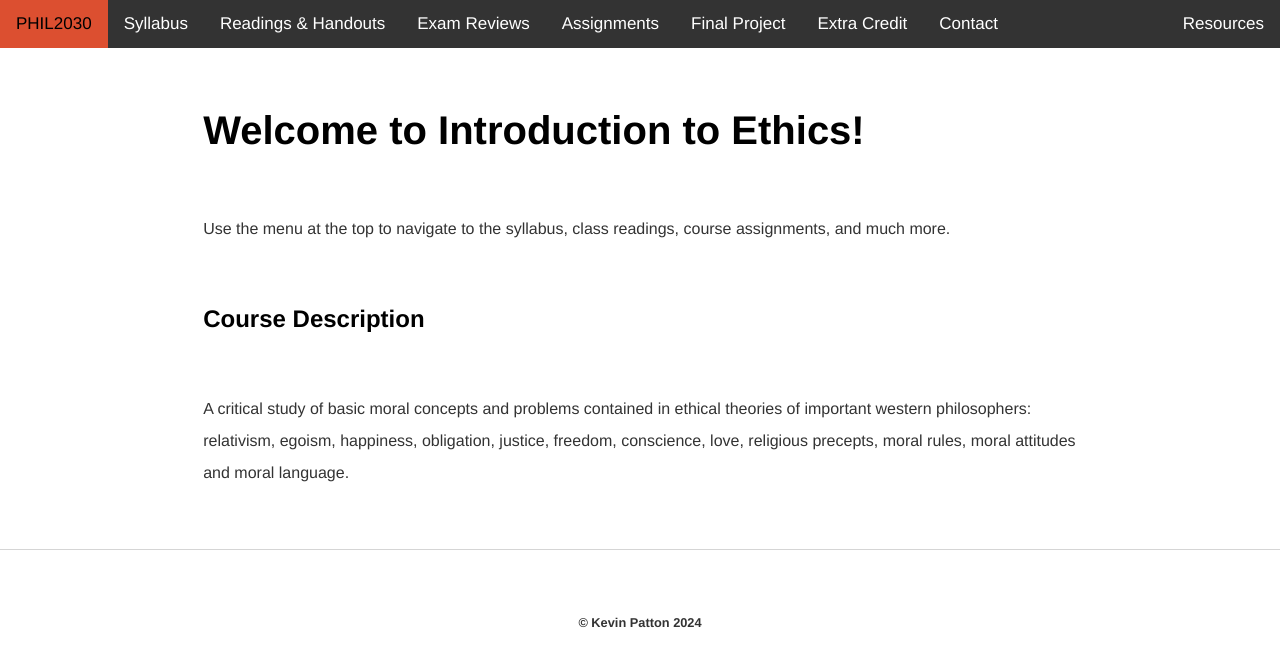
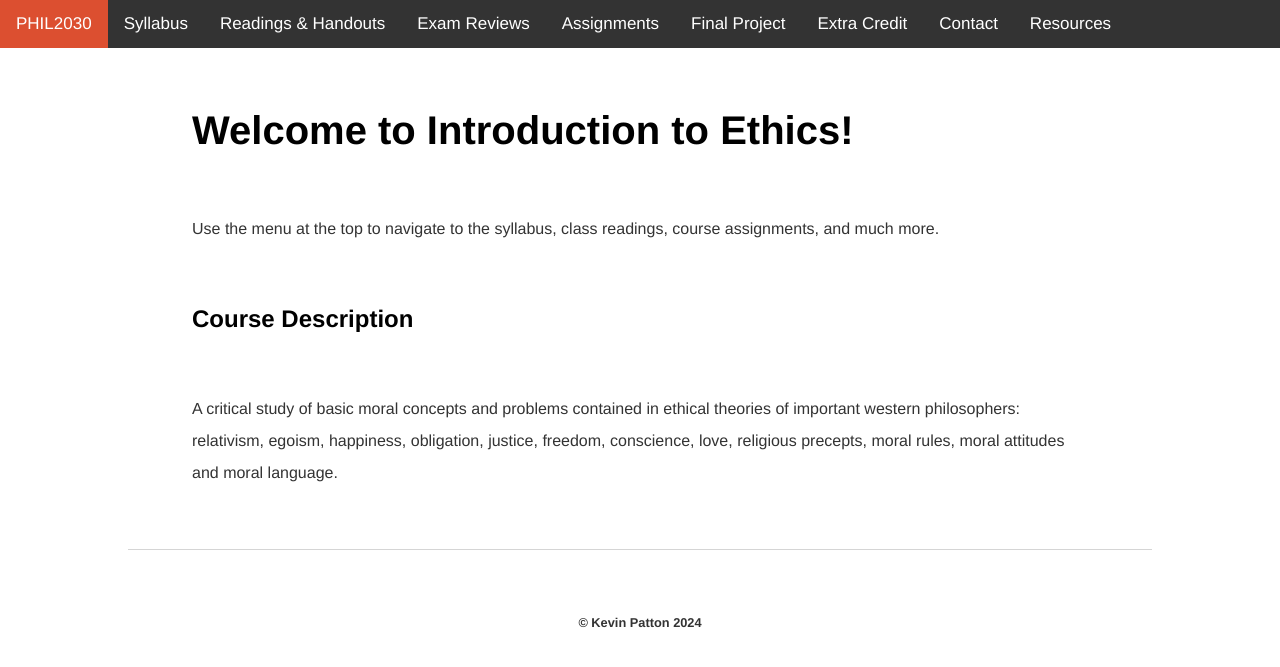
Before and after one commit to kevinjpatton/kevinjpatton.github.io, a Jekyll site: the page built from teaching/phil_2030/index.html, in a window 1280 px wide. Shown: the top 667 px of the page. Built offline with Jekyll 4.4.1, drawn with Linux system fonts in a browser that asks for light colours; Markdown is read by kramdown in place of the engine named in the settings.

Commit message:
Update 2030.html

```diff
--- a/_layouts/2030.html
+++ b/_layouts/2030.html
@@ -3,7 +3,7 @@
 <head>
     <title>{{ page.title }}</title>
     <!-- link to main stylesheet -->
-    <link rel="stylesheet" type="text/css" href="/css/main.css">
+    <link rel="stylesheet" type="text/css" href="/css/test.css">
     <link rel="shortcut icon" type="image/png" href="/favicon.ico">
     <meta name="viewport" content="width=device-width, initial-scale=1.0">
     <style>
```
